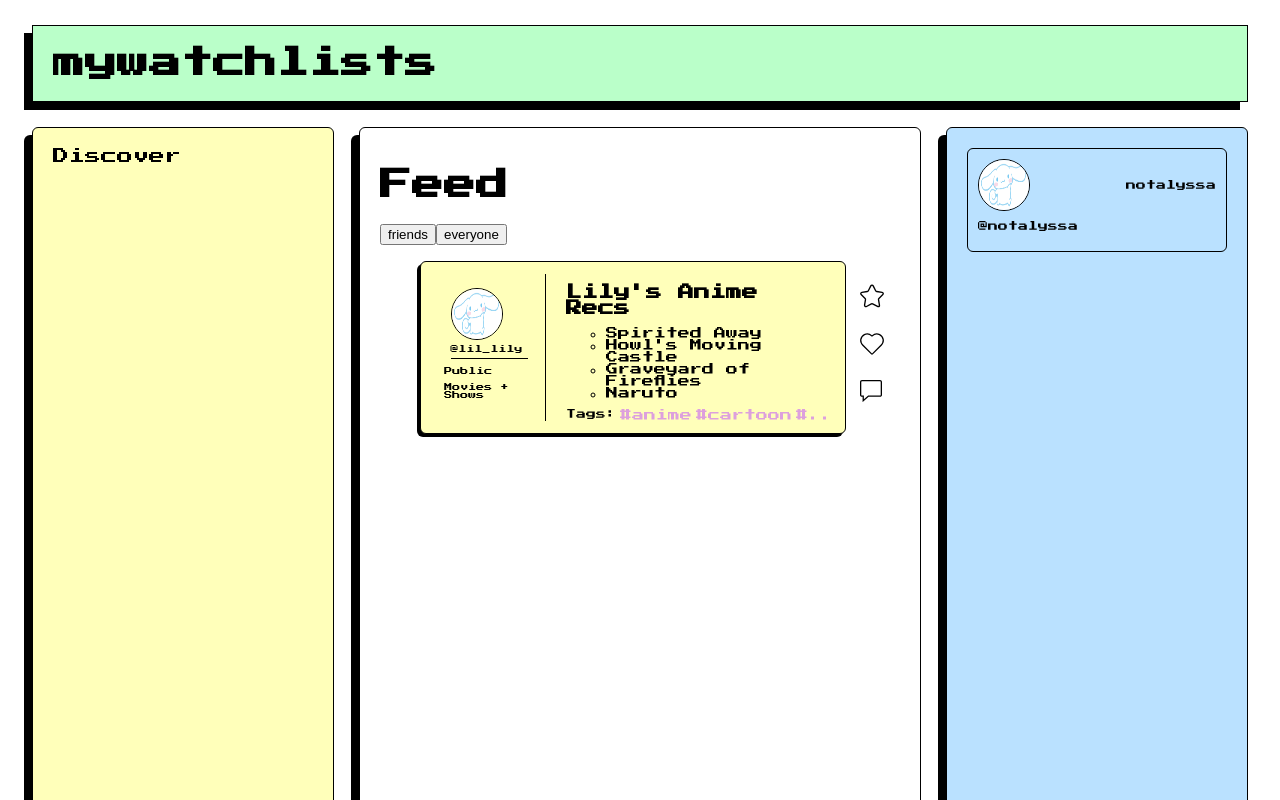
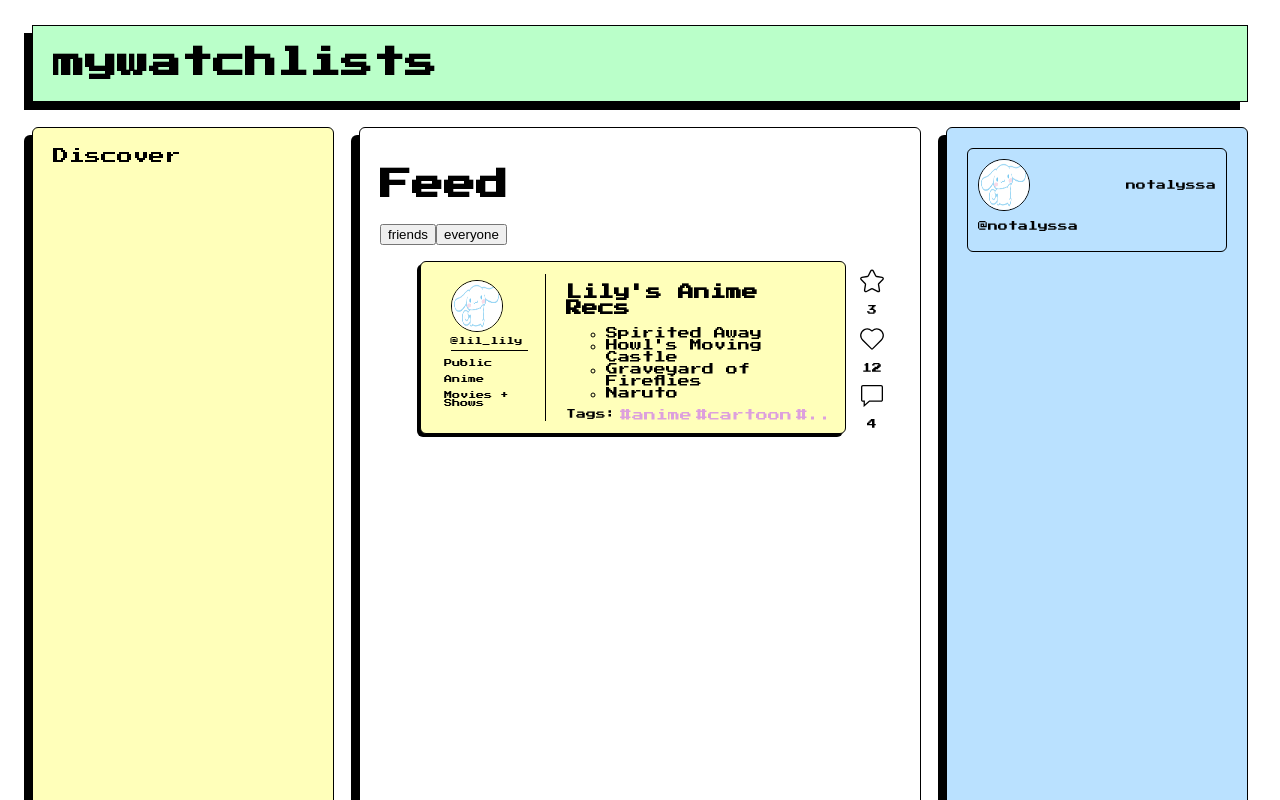
Before and after one commit to alfav23/watchlists-2025, a Next.js app: page / in a window 1280 px wide. Shown: the top 800 px of the page. Built offline with nearby package versions, Linux system fonts and the light colour scheme; no server answers.

Commit message:
further style and functionality

```diff
--- a/app/page.module.scss
+++ b/app/page.module.scss
@@ -1,6 +1,5 @@
 html {
   background: white;
-  width: 100%;
   margin: 0;
   padding: 0;
 }
--- a/components/Feed/Feed.tsx
+++ b/components/Feed/Feed.tsx
@@ -1,19 +1,34 @@
 import styles from './Feed.module.scss';
-import Watchlist from '../Watchlist';
+import Watchlist  from '../Watchlist';
+import { SiVoidlinux } from 'react-icons/si';
 
 export const Feed = () => {
     return (
         <div className={styles.feedContainer}>
             <div className={styles.feedTitle}>
                 <h1>Feed</h1>
-                <button className={styles.friendsTab}  >friends</button>
+                <button className={styles.friendsTab}>friends</button>
                 <button className={styles.everyoneTab}>everyone
                 </button>
             </div>
             <div className={styles.watchlistsContainer}>
                 <ul>
                     <li className={styles.watchlist}>
-                        <Watchlist />
+                        <Watchlist
+                            isPrivate={false}
+                            watchlistId="lil_lily-01"
+                            title="Lily's Anime Recs"
+                            tags={["anime", "cartoon", "romance", "drama", "action", "adventure"]}
+                            username='lil_lily'
+                            items={["Spirited Away", "Howl's Moving Castle", "Graveyard of Fireflies", "Naruto"]}
+                            category='Anime'
+                            saves={3}
+                            likes={12}
+                            comments={4}
+                            onDelete={(watchlistId) => {
+                               watchlistId = "";
+                            }}
+                        />
                     </li>
                 </ul>
             </div>
--- a/components/Header/Header.module.scss
+++ b/components/Header/Header.module.scss
@@ -1,7 +1,6 @@
 .headerContainer {
     display: flex;
     background-color: #baffc9;
-    justify-content: flex-start;
     align-items: center;
     padding-left: 20px;
     margin: 0px 0px 25px 0px;
--- a/components/HomePage/HomePage.module.scss
+++ b/components/HomePage/HomePage.module.scss
@@ -1,22 +1,16 @@
 .container {
+    width: 100%;
     display: block;
-    width: 100%;
     min-height: 100vh;
     margin: 0;
     padding: 0;
 }
 
-.header {
+.mainContent {
     width: 100%;
+    display: flex;
+    gap: 25px;
+    min-height: 100vh;
     margin: 0;
     padding: 0;
 }
-
-.mainContent {
-    display: flex;
-    gap: 25px;
-    min-height: 100vh;
-    width: 100%;
-    margin: 0;
-    padding: 0;
-}
--- a/components/ProfileBar/ProfileBar.module.scss
+++ b/components/ProfileBar/ProfileBar.module.scss
@@ -2,7 +2,7 @@
     display: flex;
     flex-direction: column;
     width: 25%;
-    // margin-left: 25px;
+    margin: 0;
     padding: 20px;
     border-radius: 6px;
     border: 1px solid black;
--- a/components/Watchlist/Watchlist.module.scss
+++ b/components/Watchlist/Watchlist.module.scss
@@ -110,6 +110,7 @@
     gap: .5rem;
     flex-direction: column;
     justify-content: center;
+    align-items: center;
     z-index: 2;
 
     .userLiked {
@@ -138,6 +139,10 @@
             color: plum;
         }
     }
+
+    span {
+        font-size: 10px;
+    }
 }
 
 @media screen and (max-width: 1200px) {
--- a/components/Watchlist/Watchlist.tsx
+++ b/components/Watchlist/Watchlist.tsx
@@ -24,9 +24,9 @@ interface WatchlistProps {
 }
 
 export default function Watchlist({
-    isPrivate = false,
-    username ="lil_lily",
-    watchlistId = `${username}01`,
+    isPrivate,
+    username,
+    watchlistId,
     title,
     tags,
     category,
@@ -123,12 +123,15 @@ export default function Watchlist({
                 </div>
             </div>
             <div className={styles.reactions}>
-                <CiStar className={styles.favorite} onClick={handleSave}/><span>{saves}</span>
+                <CiStar className={styles.favorite} onClick={handleSave}/>
+                <span>{saves}</span>
 
-                <CiHeart className={styles.like} onClick={handleLike}/><span>{likes}</span>
+                <CiHeart className={styles.like} onClick={handleLike}/>
                 <IoMdHeart className={styles.userLiked}/>
+                <span>{likes}</span>
 
-                <TfiComment className={styles.comment} onClick={handleComment}/><span>{comments}</span>
+                <TfiComment className={styles.comment} onClick={handleComment}/>
+                <span>{comments}</span>
             </div>
         </div>
     )
```
